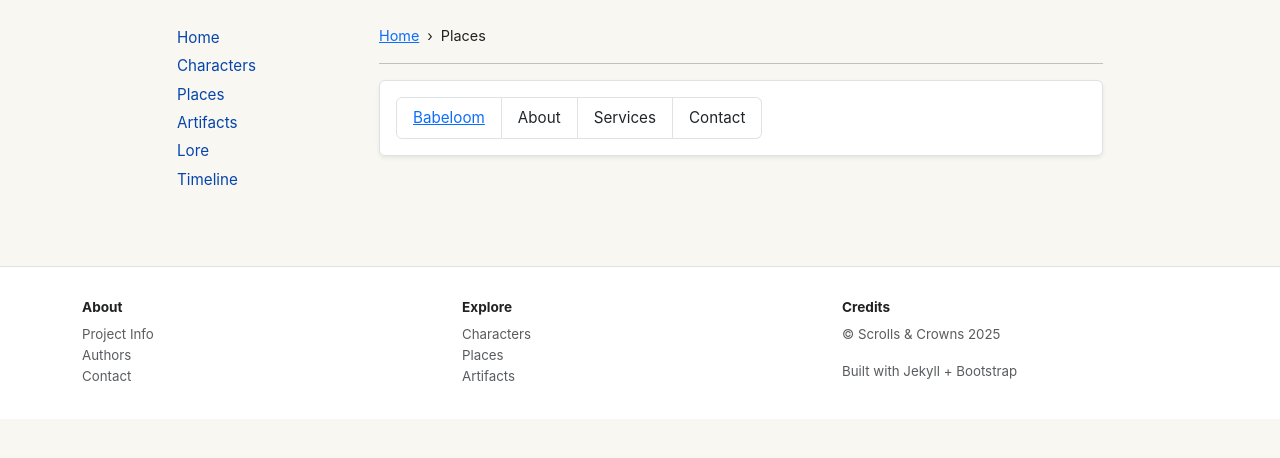
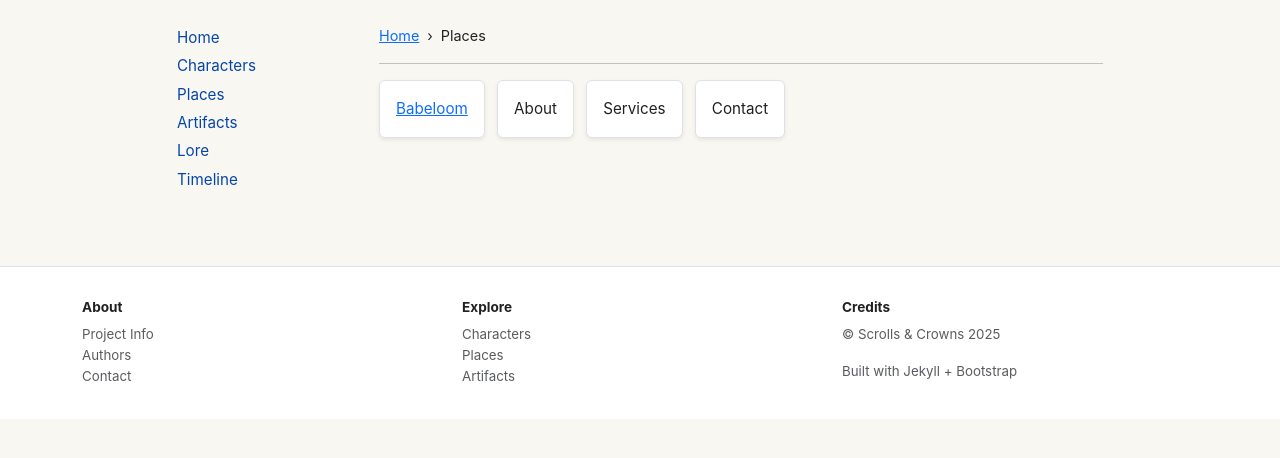
Before and after one commit to scrollsandcrowns/Wiki, a Jekyll site: the page built from places.html, in a window 1280 px wide. Shown: the top 458 px of the page. Built offline with Jekyll 4.4.1, drawn with Linux system fonts in a browser that asks for light colours.

Commit message:
Update places.html

```diff
--- a/places.html
+++ b/places.html
@@ -4,11 +4,19 @@ title: Places
 permalink: /places/
 ---
 
-<div class="border rounded p-3 shadow-sm bg-white">
-  <ul class="list-group list-group-horizontal">
-    <li class="list-group-item"><a href="{{ '/places/babeloom' | relative_url }}">Babeloom</a></li>
-    <li class="list-group-item">About</li>
-    <li class="list-group-item">Services</li>
-    <li class="list-group-item">Contact</li>
-  </ul>
-</div>
+<ul class="list-inline">
+  <li class="list-inline-item">
+    <div class="border rounded p-3 shadow-sm bg-white">
+      <a href="{{ '/places/babeloom' | relative_url }}">Babeloom</a>
+    </div>
+  </li>
+  <li class="list-inline-item">
+    <div class="border rounded p-3 shadow-sm bg-white">About</div>
+  </li>
+  <li class="list-inline-item">
+    <div class="border rounded p-3 shadow-sm bg-white">Services</div>
+  </li>
+  <li class="list-inline-item">
+    <div class="border rounded p-3 shadow-sm bg-white">Contact</div>
+  </li>
+</ul>
```
